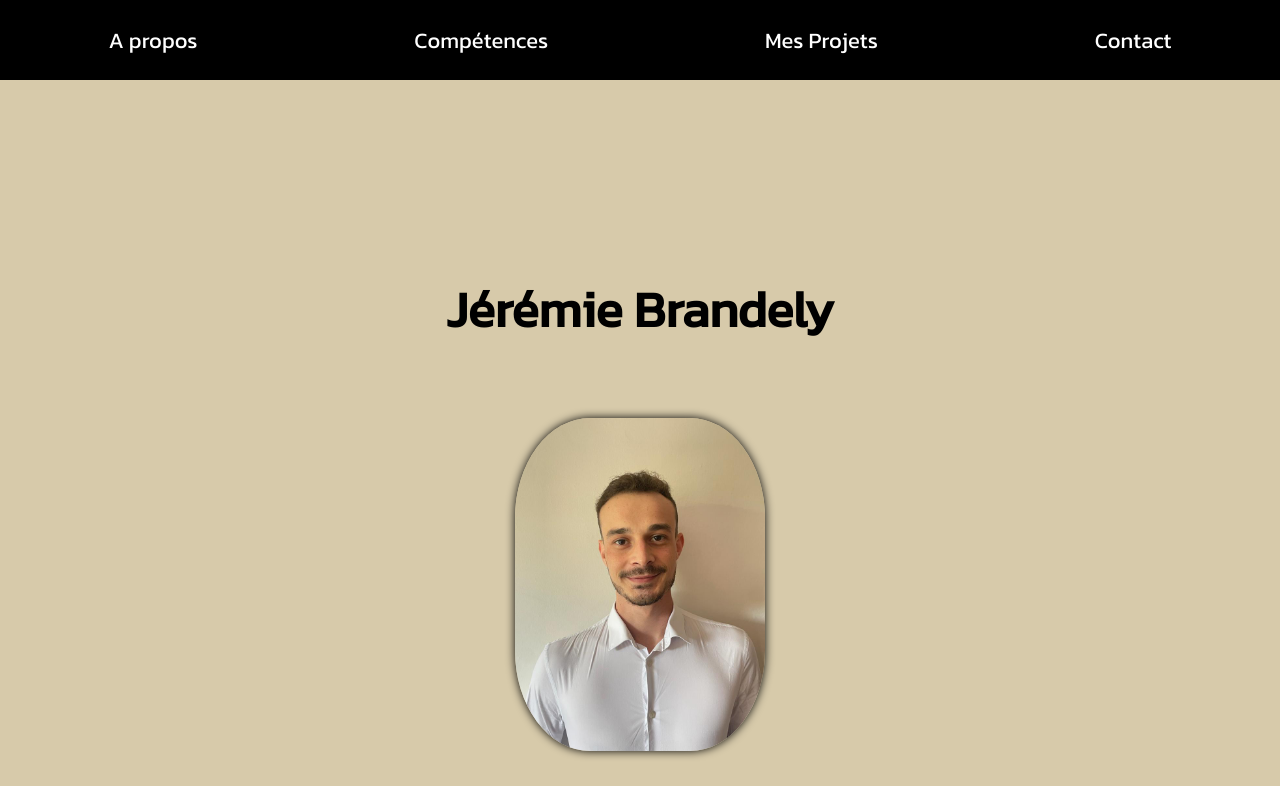
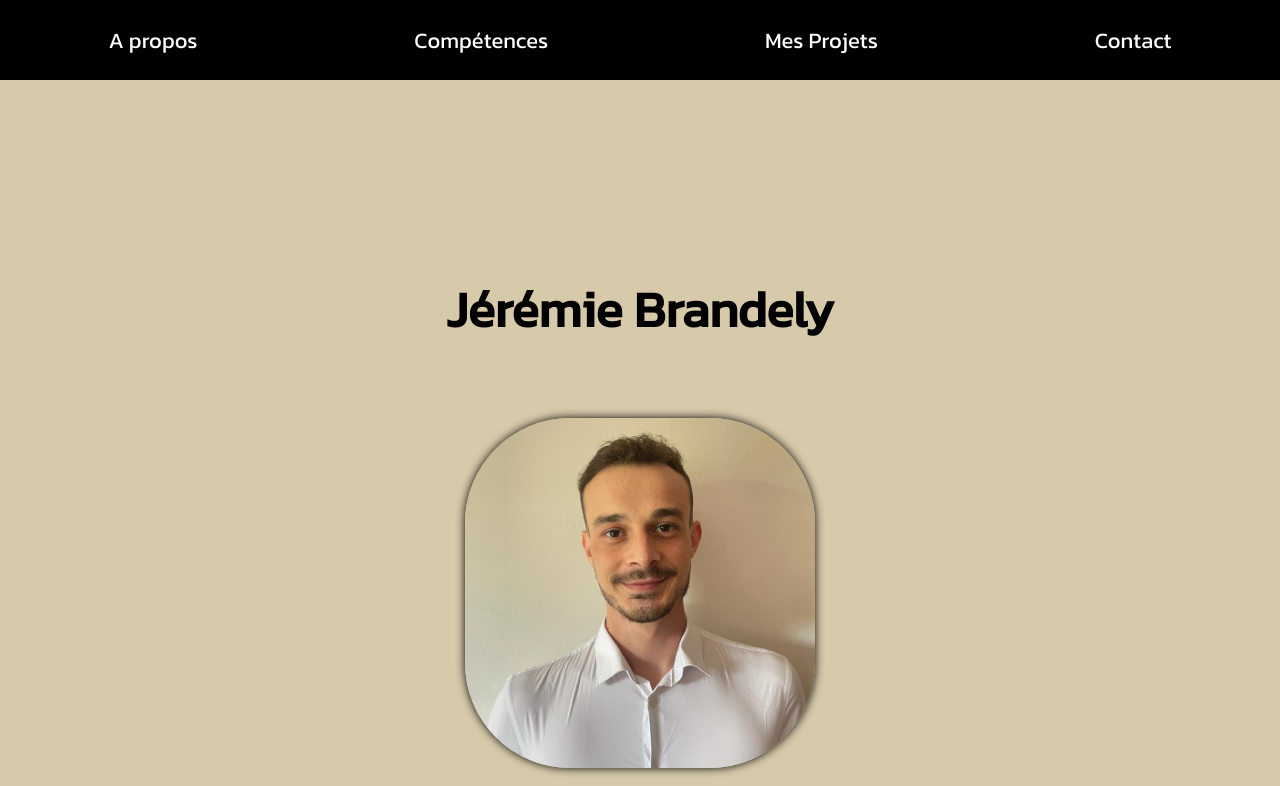
Before and after one commit to Jeremie-Brandely/Portfolio, a React (Create React App) app: page / in a window 1280 px wide. Shown: the top 786 px of the page. Built offline with nearby package versions, Linux system fonts and the light colour scheme.

Commit message:
Changement Photo

```diff
--- a/src/style/Header.css
+++ b/src/style/Header.css
@@ -21,7 +21,7 @@
 }
 
 .imagehome img {
-    width: 250px;
+    width: 350px;
     max-height: 350px;
     object-fit: cover;
     border-radius: 30%;
```
